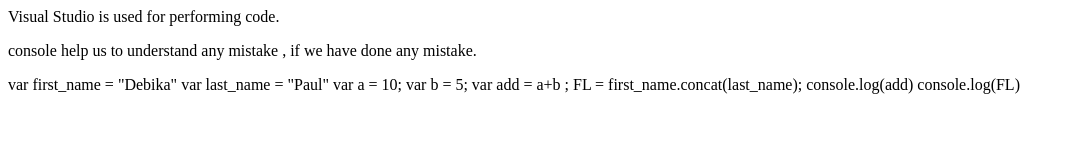
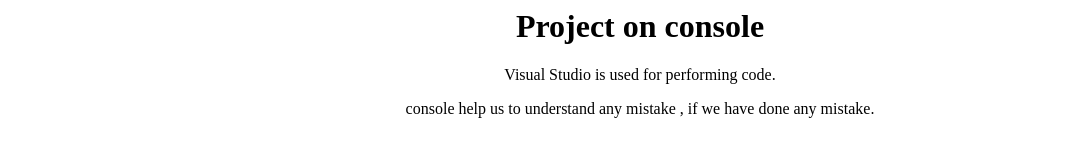
Before and after one commit to Debikapaul/Project-77, a plain HTML site: page index.html in a window 1280 px wide. Shown: the whole page, without its empty margins (0-1075 px from the left). Drawn offline with Linux system fonts and the light colour scheme.

Commit message:
Add files via upload

```diff
--- a/index.html
+++ b/index.html
@@ -1,22 +1,39 @@
 <html>
+    <head><title>About console</title></head>
     <body>
+        <center>
+
+        <h1>Project on console</h1>
 
 <p>Visual Studio is used for performing code.</p>
 
 <p>console help us to understand any mistake , if we have done any mistake.</p>
 
-var first_name = "Debika"
-var last_name = "Paul"
+</center>
+
+<script>
+var first_name = "Debika";
+var last_name = "Paul";
+
+FL = first_name.concat(last_name);
+console.log(FL);
 
 var a = 10;
 var b = 5;
 
 var add = a+b ;
+console.log(add);
 
-FL = first_name.concat(last_name);
+var sub= a-b ;
+console.log(sub);
 
-console.log(add)
-console.log(FL)
+var mul=a*b;
+console.log(mul);
+
+var div=a/b;
+console.log(div);
+
+</script>
 
     </body>
 </html>
```
